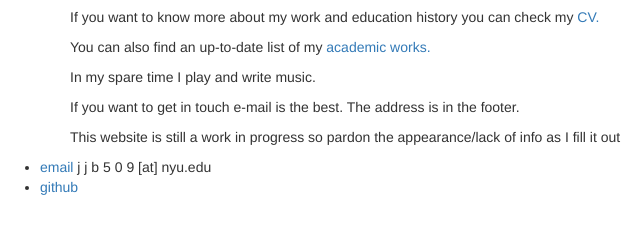
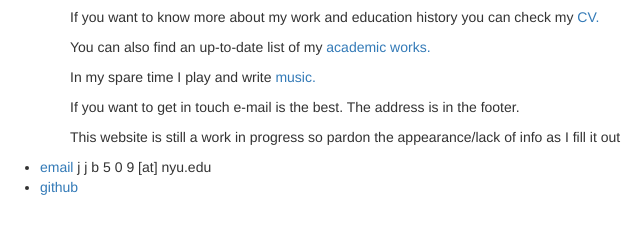
Before and after one commit to jbannon/jbannon.github.io, a plain HTML site: page index.html in a window 1280 px wide. Shown: the part 185-418 px from the top of the page, 0-640 px from the left. Drawn offline with nearby package versions, Linux system fonts and the light colour scheme.

Commit message:
added music link '

```diff
--- a/index.html
+++ b/index.html
@@ -42,7 +42,7 @@
 	</p>
 	<p>	If you want to know more about my work and education history you can check my <a href="cv/">CV.</a> </p>
 	<p> You can also find an up-to-date list of my <a href="acad/">academic works.</a></p>
-	<p> In my spare time I play and write music.</p>
+	<p> In my spare time I play and write <a href="music/">music.</a></p>
 	<p> If you want to get in touch e-mail is the best. The address is in the footer.
 	<p> This website is still a work in progress so pardon the appearance/lack of info as I fill it out</p>
 </div>
```
